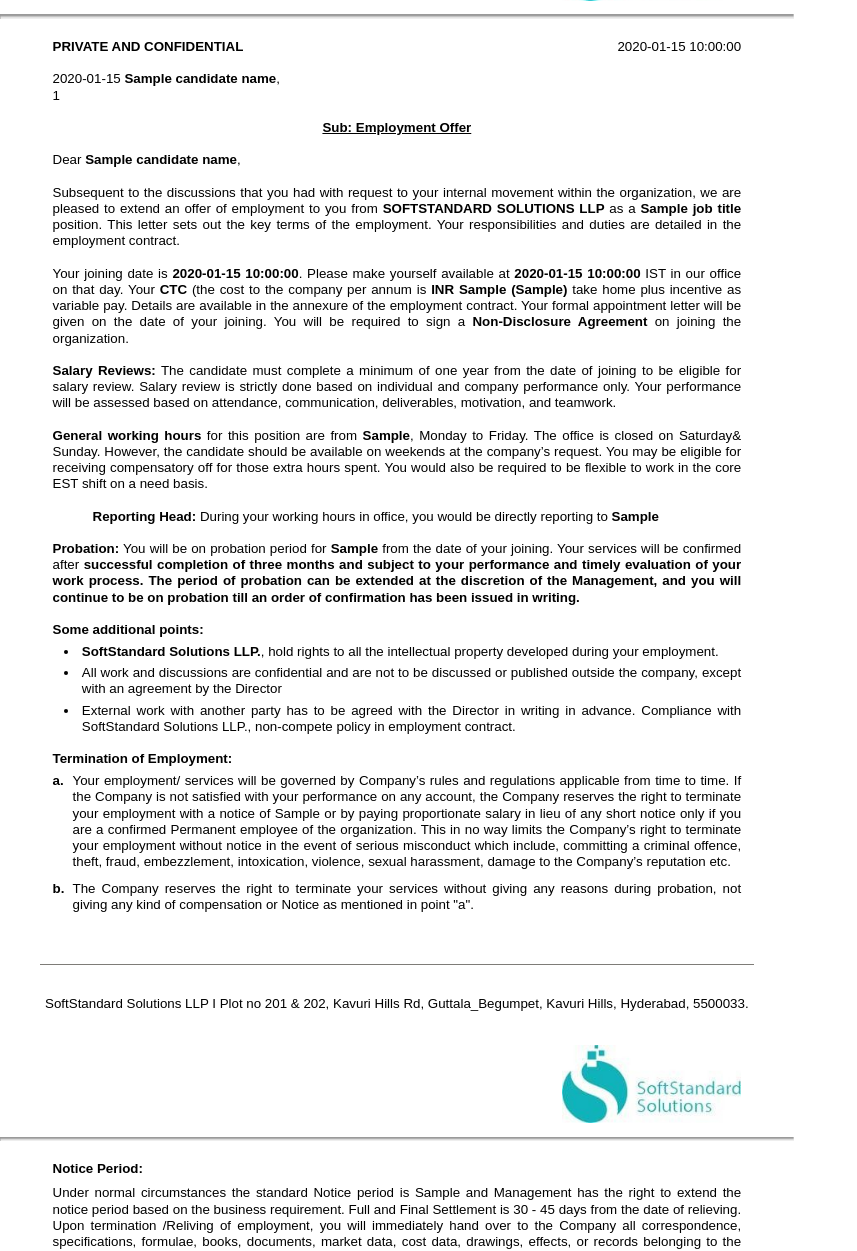
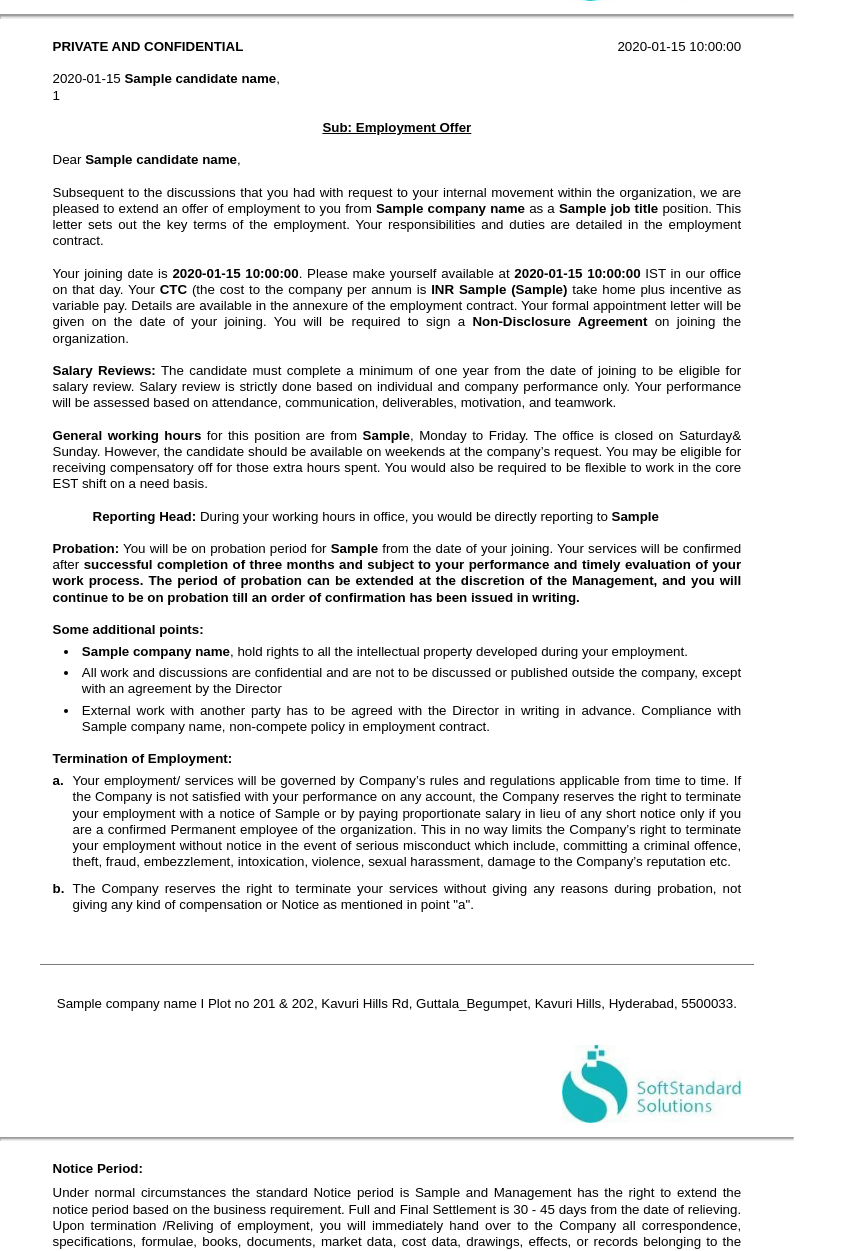
Before and after one commit to sathinathp/Auto-offer, a Flask app: template templates/offer_letters/softstandard_offer.html in a window 1280 px wide. Shown: the part 88-1339 px from the top of the page, without its empty margins (0-857 px from the left). Run offline with Flask 3, Linux system fonts and the light colour scheme; the template is opened without the code that fills it: most values are stand-ins (such as "Sample title", 1, 10 or a date in 2020).

Commit message:
fix: make company name and candidate prefix dynamic in Bluebix and SoftStandard templates

```diff
--- a/templates/offer_letters/softstandard_offer.html
+++ b/templates/offer_letters/softstandard_offer.html
@@ -45,7 +45,7 @@
        </p>
        <p class="subject bold center">Sub: Employment Offer</p>
        <p>Dear <span class="bold">{{ candidate_name }}</span>,</p>
-       <p>Subsequent to the discussions that you had with request to your internal movement within the organization, we are pleased to extend an offer of employment to you from <span class="bold">SOFTSTANDARD SOLUTIONS LLP</span> as a <span class="bold">{{ job_title }}</span> position. This letter sets out the key terms of the employment. Your responsibilities and duties are detailed in the employment contract.</p>
+       <p>Subsequent to the discussions that you had with request to your internal movement within the organization, we are pleased to extend an offer of employment to you from <span class="bold">{{ company_name }}</span> as a <span class="bold">{{ job_title }}</span> position. This letter sets out the key terms of the employment. Your responsibilities and duties are detailed in the employment contract.</p>
        <p>Your joining date is <span class="bold">{{ joining_date }}</span>. Please make yourself available at <span class="bold">{{ reporting_time }}</span> IST in our office on that day. Your <span class="bold">CTC</span> (the cost to the company per annum is <span class="bold">INR {{ annual_ctc }} ({{ annual_ctc_words }})</span> take home plus incentive as variable pay. Details are available in the annexure of the employment contract. Your formal appointment letter will be given on the date of your joining. You will be required to sign a <span class="bold">Non-Disclosure Agreement</span> on joining the organization.</p>
        <p><span class="bold">Salary Reviews:</span> The candidate must complete a minimum of one year from the date of joining to be eligible for salary review. Salary review is strictly done based on individual and company performance only. Your performance will be assessed based on attendance, communication, deliverables, motivation, and teamwork.</p>
        <p><span class="bold">General working hours</span> for this position are from <span class="bold">{{ work_shift }}</span>, Monday to Friday. The office is closed on Saturday& Sunday. However, the candidate should be available on weekends at the company’s request. You may be eligible for receiving compensatory off for those extra hours spent. You would also be required to be flexible to work in the core EST shift on a need basis.</p>
@@ -53,9 +53,9 @@
        <p><span class="bold">Probation:</span> You will be on probation period for <span class="bold">{{ probation_period }}</span> from the date of your joining. Your services will be confirmed after <span class="bold">successful completion of three months and subject to your performance and timely evaluation of your work process. The period of probation can be extended at the discretion of the Management, and you will continue to be on probation till an order of confirmation has been issued in writing.</span></p>
        <p class="bold" style="margin-bottom: 4pt;">Some additional points:</p>
        <ul class="bullets">
-           <li><span class="bold">SoftStandard Solutions LLP.</span>, hold rights to all the intellectual property developed during your employment.</li>
+           <li><span class="bold">{{ company_name }}</span>, hold rights to all the intellectual property developed during your employment.</li>
            <li>All work and discussions are confidential and are not to be discussed or published outside the company, except with an agreement by the Director</li>
-           <li>External work with another party has to be agreed with the Director in writing in advance. Compliance with SoftStandard Solutions LLP., non-compete policy in employment contract.</li>
+           <li>External work with another party has to be agreed with the Director in writing in advance. Compliance with {{ company_name }}, non-compete policy in employment contract.</li>
        </ul>
        <p class="bold" style="margin-bottom: 4pt;">Termination of Employment:</p>
        <div class="letter-list">
@@ -65,7 +65,7 @@
    </div>
    <div class="footer">
        <div class="footer-line"></div>
-       <div class="footer-text">SoftStandard Solutions LLP I Plot no 201 & 202, Kavuri Hills Rd, Guttala_Begumpet, Kavuri Hills, Hyderabad, 5500033.</div>
+       <div class="footer-text">{{ company_name }} I Plot no 201 & 202, Kavuri Hills Rd, Guttala_Begumpet, Kavuri Hills, Hyderabad, 5500033.</div>
    </div>
 </div>
 
@@ -124,7 +124,7 @@
    </div>
    <div class="footer">
        <div class="footer-line"></div>
-       <div class="footer-text">SoftStandard Solutions LLP I Plot no 201 & 202, Kavuri Hills Rd, Guttala_Begumpet, Kavuri Hills, Hyderabad, 5500033.</div>
+       <div class="footer-text">{{ company_name }} I Plot no 201 & 202, Kavuri Hills Rd, Guttala_Begumpet, Kavuri Hills, Hyderabad, 5500033.</div>
    </div>
 </div>
 
@@ -158,7 +158,7 @@
            <div class="contingency-item">
                <span class="contingency-bullet">➢</span>
                <span class="bold">Legal Entity:</span><br/>
-               SoftStandard Solutions LLP. is a client Company registered with SoftStandard Solutions LLP. You will hereby be receiving any and all official communications from SoftStandard Solutions LLP.
+               {{ company_name }} is a client Company registered with {{ company_name }} You will hereby be receiving any and all official communications from {{ company_name }}
            </div>
            <div class="contingency-item">
                <span class="contingency-bullet">➢</span>
@@ -179,7 +179,7 @@
    </div>
    <div class="footer">
        <div class="footer-line"></div>
-       <div class="footer-text">SoftStandard Solutions LLP I Plot no 201 & 202, Kavuri Hills Rd, Guttala_Begumpet, Kavuri Hills, Hyderabad, 5500033.</div>
+       <div class="footer-text">{{ company_name }} I Plot no 201 & 202, Kavuri Hills Rd, Guttala_Begumpet, Kavuri Hills, Hyderabad, 5500033.</div>
    </div>
 </div>
 
@@ -218,10 +218,10 @@
            <li>2 passport size photos</li>
        </ul>
 
-       <p style="margin-bottom: 8pt;">We are sure you will have a rewarding and exciting career with SoftStandard Solutions LLP. If you have questions, please do not hesitate to contact us in the signature below. Please send us a signed scan copy of this letter as an acknowledgement of the above offer.</p>
+       <p style="margin-bottom: 8pt;">We are sure you will have a rewarding and exciting career with {{ company_name }} If you have questions, please do not hesitate to contact us in the signature below. Please send us a signed scan copy of this letter as an acknowledgement of the above offer.</p>
 
        <p style="margin-bottom: 4pt;">Sincerely Yours</p>
-       <p class="bold" style="margin-bottom: 0;">For SoftStandard Solutions LLP.</p>
+       <p class="bold" style="margin-bottom: 0;">For {{ company_name }}</p>
 
        <div class="signatures-wrapper">
            <div class="sig-col-left">
@@ -238,7 +238,7 @@
    </div>
    <div class="footer">
        <div class="footer-line"></div>
-       <div class="footer-text">SoftStandard Solutions LLP I Plot no 201 & 202, Kavuri Hills Rd, Guttala_Begumpet, Kavuri Hills, Hyderabad, 5500033.</div>
+       <div class="footer-text">{{ company_name }} I Plot no 201 & 202, Kavuri Hills Rd, Guttala_Begumpet, Kavuri Hills, Hyderabad, 5500033.</div>
    </div>
 </div>
 
@@ -362,7 +362,7 @@
    </div>
    <div class="footer">
        <div class="footer-line"></div>
-       <div class="footer-text">SoftStandard Solutions LLP I Plot no 201 & 202, Kavuri Hills Rd, Guttala_Begumpet, Kavuri Hills, Hyderabad, 5500033.</div>
+       <div class="footer-text">{{ company_name }} I Plot no 201 & 202, Kavuri Hills Rd, Guttala_Begumpet, Kavuri Hills, Hyderabad, 5500033.</div>
    </div>
 </div>
 
```
Also changed, not shown: templates/offer_letter_template.html (+6 -6 lines), templates/offer_letters/bluebix_offer.html (+6 -6 lines).
